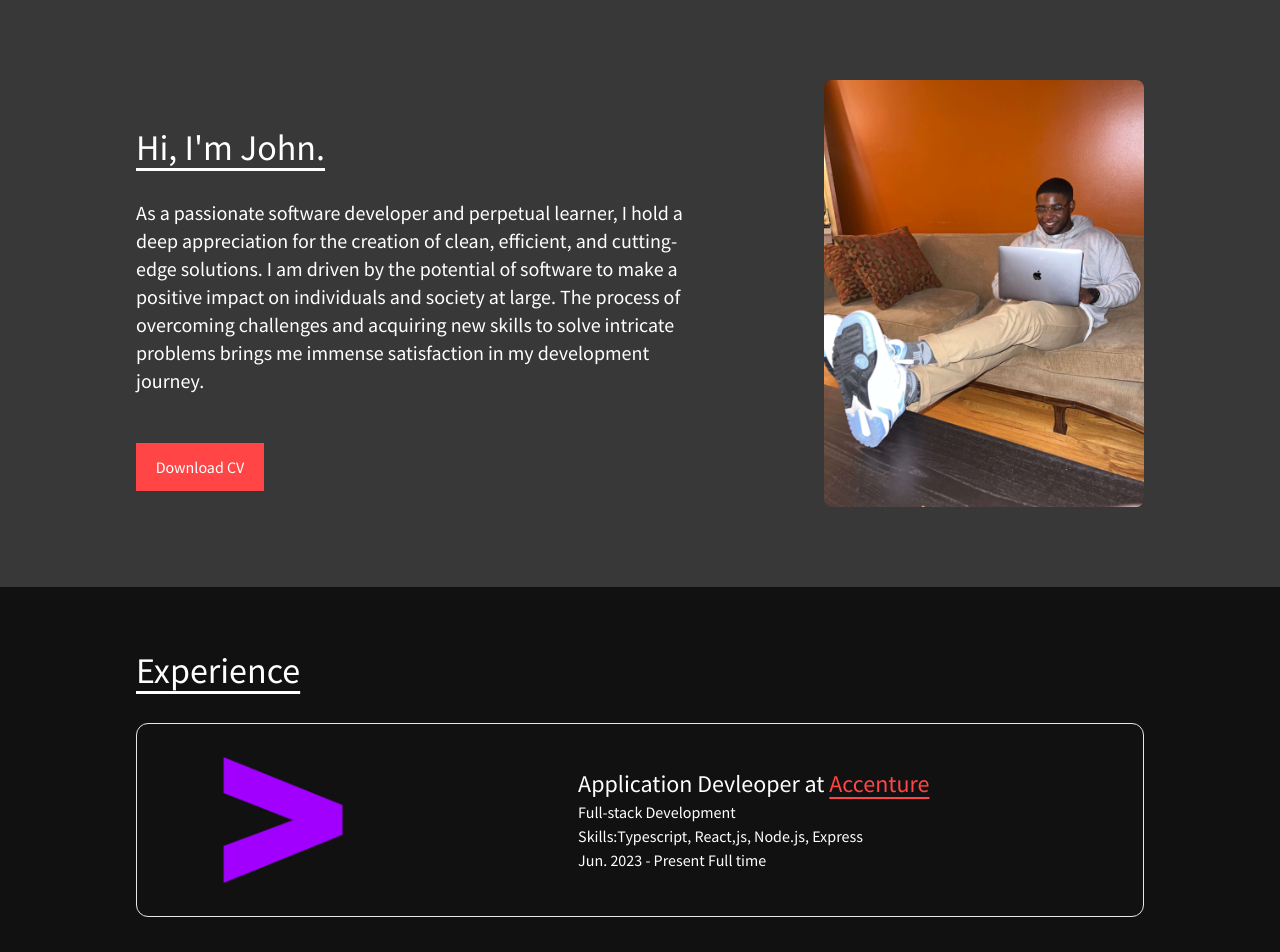
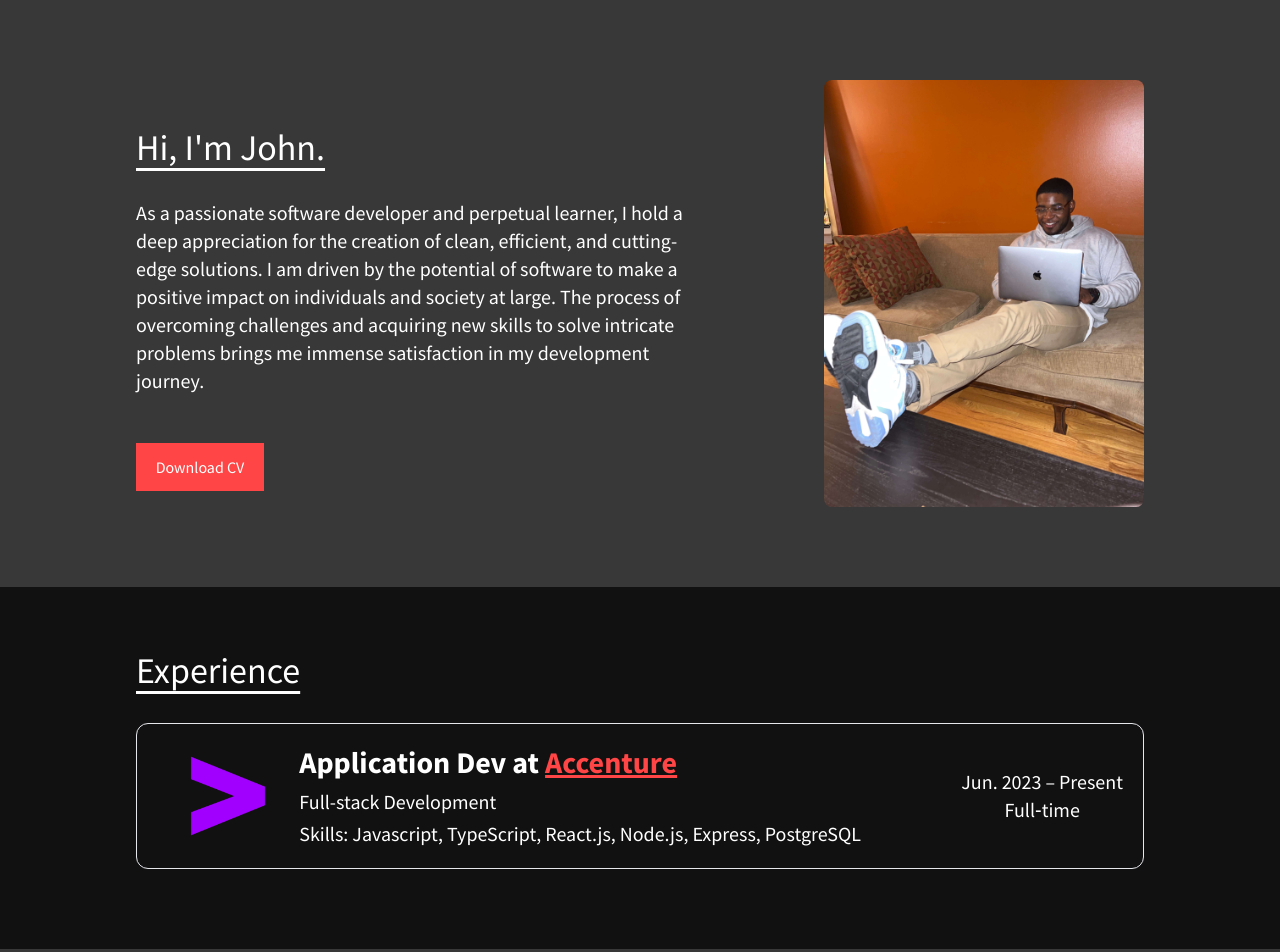
Before and after one commit to john-mathis/portfolio, a React (Create React App) app: page / in a window 1280 px wide. Shown: the top 952 px of the page. Built offline with nearby package versions, Linux system fonts and the light colour scheme.

Commit message:
exp changes

```diff
--- a/src/Components/Experience/Experience.js
+++ b/src/Components/Experience/Experience.js
@@ -1,52 +1,46 @@
 import React from "react";
 import ACN from "../../assets/accenture.png";
 
-const Experience = () => {
-  return (
-    <div className="pb-12">
+
+
+const Experience = () => (
+  <section className="pb-12">
     <div className="max-container-width">
       <h3 className="text-3xl md:text-4xl my-8 underline underline-offset-[var(--text-underline-spacing)]">
         Experience
       </h3>
-
-
-        <div className="flex flex-col md:flex-row  border rounded-xl p-8">
-          <div>
-            {" "}
+      <div className="flex flex-col md:flex-row border rounded-xl p-5">
         <img
           src={ACN}
-              alt="Experience placeholder"
-              className="rounded-lg h-[8rem] m-auto"
+          alt="Accenture logo"
+          className="h-20 rounded-lg m-auto md:mx-0"
         />
-          </div>
-          <div className="m-auto text-center md:text-left ">
-            {" "}
-            <p className="text-2xl">
-              Application Devleoper at{" "}
+        <div className="flex flex-col lg:flex-row justify-between  w-full mt-6 md:mt-0">
+          <div className="text-center md:text-left">
+            <h4 className="text-lg lg:text-2xl xl:text-3xl font-bold">
+              Application Dev at{' '}
               <a
-                className="text-[var(--red)] underline underline-offset-[5px]"
                 href="https://www.accenture.com/us-en"
+                className="text-[var(--red)] underline underline-offset-2"
+                target="_blank"
+                rel="noopener noreferrer"
               >
                 Accenture
               </a>
+            </h4>
+            <p className="mt-2 lg:text-lg xl:text-xl">Full-stack Development</p>
+            <p className="mt-1 lg:text-lg xl:text-xl">
+              Skills: Javascript, TypeScript, React.js, Node.js, Express, PostgreSQL
             </p>
-            <p>Full-stack Development </p>
-            <p>Skills:Typescript, React,js, Node.js, Express </p>
-
-            <div className="text-center md:text-left m-auto">
-            <p>Jun. 2023 - Present <span>Full time</span></p>
-
+          </div>
+          <div className="flex mt-2 m-auto md:mx-0  lg:flex-col lg:ml-12 lg:text-center lg:my-auto text-sm md:text-base lg:text-lg xl:text-xl">
+            <span>Jun. 2023 – Present</span>
+            <span className="ml-4 lg:ml-0">Full‑time</span>
           </div>
         </div>
       </div>
-
-
-
-
-
     </div>
-    </div>
+  </section>
 );
-};
 
 export default Experience;
```
Lines whose indentation alone changed are shown as unchanged.
